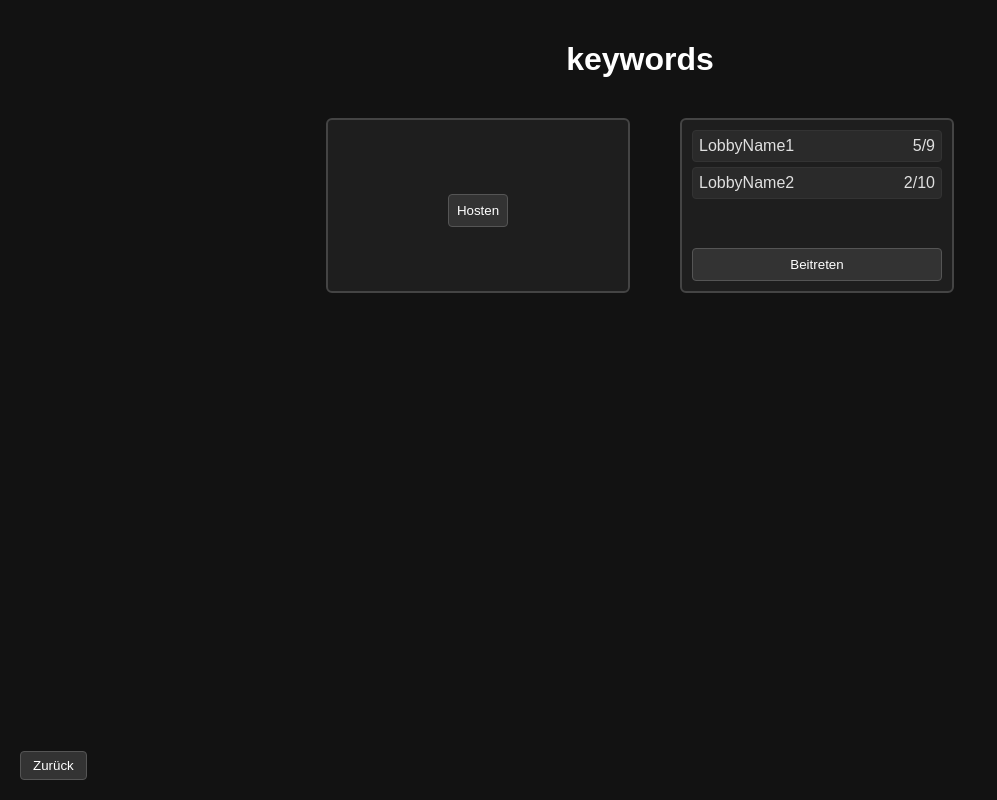
After one commit to Aipster1/GameAip, a Flask app: page /lobby/keywordsLobby in a window 1280 px wide. The commit adds this page. Shown: the whole page, without its empty margins (0-997 px from the left). Run offline with Flask 3, Linux system fonts and the light colour scheme; parts of the project's set-up code (start-up, migrations or seed data) failed here and were passed over.

Commit message:
Lobby
adding Lobby and GameLobbies

```diff
--- a/app.py
+++ b/app.py
@@ -18,7 +18,6 @@ socketio = SocketIO(app, ping_interval=60, ping_timeout=600)
 socketLogicEvents(socketio, connectedIpAddresses, currentPlayer)
 quizLogicEvents(socketio, currentPlayer, questionCounter)
 
-
 @app.route('/')
 def index():
     print("[ROUTE] Aufgerufen: / (index)")
@@ -34,6 +33,29 @@ def game():
 def keywords():
     print("[ROUTE] Aufgerufen: /keywords")
     return render_template('keywords.html')
+
+@app.route('/lobby')
+def lobby():
+    print("[ROUTE] Aufgerufen: /lobby")
+    return render_template('lobby.html')
+
+@app.route('/lobby/keywordsLobby')
+def keywordsLobby():
+    print("[ROUTE] Aufgerufen: /lobby/keywordsLobby")
+    return render_template('keywordsLobby.html')
+
+@app.route('/lobby/quizGameLobby')
+def quizGameLobby():
+    print("[ROUTE] Aufgerufen: /lobby/quizGameLobby")
+    return render_template('quizGameLobby.html')
+
+@app.route('/lobby/flipSevenLobby')
+def flipSevenLobby():
+    print("[ROUTE] Aufgerufen: /lobby/flipSevenLobby")
+    return render_template('flipSevenLobby.html')
+
+
+
 
 def getLocalIp():
     s = socket.socket(socket.AF_INET, socket.SOCK_DGRAM)
@@ -56,4 +78,4 @@ if __name__ == '__main__':
     print(f"Fragen geladen:    {len(questions['quiz'])}")
     print("=================================\n")
 
-    socketio.run(app, host=host, port=port)
+    socketio.run(app, host=host, port=port, debug=True)
--- /dev/null
+++ b/static/css/gameLobby.css
@@ -0,0 +1,95 @@
+body {
+    font-family: Arial, sans-serif;
+    margin: 0;
+    padding: 20px;
+    background-color: #121212;
+    color: #e0e0e0;
+}
+
+.header {
+    font-weight: bold;
+    text-align: center;
+    margin-bottom: 40px;
+    color: #ffffff;
+}
+
+.lobby-container {
+    display: flex;
+    justify-content: center;
+    gap: 50px;
+}
+
+/* Hosten Box */
+.host-box {
+    display: flex;
+    align-items: center;
+    justify-content: center;
+    border: 2px solid #444;
+    background-color: #1e1e1e;
+    border-radius: 6px;
+    padding: 50px;
+    min-width: 200px;
+}
+
+/* Lobby Liste */
+.lobby-list {
+    display: flex;
+    flex-direction: column;
+    gap: 5px;
+    border: 2px solid #444;
+    padding: 10px;
+    background-color: #1e1e1e;
+    border-radius: 6px;
+    min-width: 250px;
+}
+
+.lobby-row {
+    display: flex;
+    justify-content: space-between;
+    border: 1px solid #333;
+    padding: 6px;
+    background-color: #2a2a2a;
+    border-radius: 4px;
+}
+
+.lobby-row.empty {
+    background-color: transparent;
+    border: none;
+}
+
+/* Buttons */
+.ready-button {
+    margin-top: 10px;
+    padding: 8px;
+    background-color: #333;
+    color: #fff;
+    border: 1px solid #555;
+    border-radius: 4px;
+    cursor: pointer;
+    transition: background-color 0.2s;
+}
+
+.ready-button:hover {
+    background-color: #444;
+}
+
+/* Zurück Button */
+.back-container {
+    position: fixed;
+    bottom: 20px;
+    left: 20px;
+}
+
+.back-button {
+    padding: 6px 12px;
+    background-color: #333;
+    color: #fff;
+    border: 1px solid #555;
+    border-radius: 4px;
+    cursor: pointer;
+    transition: background-color 0.2s;
+}
+
+.back-button:hover {
+    background-color: #444;
+}
--- a/templates/index.html
+++ b/templates/index.html
@@ -11,6 +11,9 @@
     <div id="join">
         <input id="name" placeholder="Name eingeben">
         <button onclick="register()">Mitspielen</button>
+    <a href="{{ url_for('lobby') }}">
+        <button type="button">Zur Lobby</button>
+    </a>
         <button onclick="register()">Keywords</button>
     </div>
 </body>
--- /dev/null
+++ b/templates/keywordsLobby.html
@@ -0,0 +1,44 @@
+<!DOCTYPE html>
+<html lang="de">
+<head>
+    <meta charset="UTF-8">
+    <meta name="viewport" content="width=device-width, initial-scale=1.0">
+    <title>Lobby</title>
+    <link rel="stylesheet" href="/static/css/gameLobby.css">
+</head>
+<body>
+    <h1 class="header">keywords</h1>
+
+    <div class="lobby-container">
+        <!-- Hosten Button -->
+        <div class="host-box">
+            <button class="ready-button">Hosten</button>
+        </div>
+
+        <!-- Lobby Liste -->
+        <div class="lobby-list">
+            <div class="lobby-row">
+                <span class="lobby-name">LobbyName1</span>
+                <span class="lobby-players">5/9</span>
+            </div>
+            <div class="lobby-row">
+                <span class="lobby-name">LobbyName2</span>
+                <span class="lobby-players">2/10</span>
+            </div>
+            <div class="lobby-row empty"></div>
+            <div class="lobby-row empty"></div>
+
+            <button class="ready-button">Beitreten</button>
+        </div>
+    </div>
+
+    <!-- Zurück Button -->
+
+
+<a href="{{ url_for('lobby') }}">
+            <div class="back-container">
+        <button class="back-button">Zurück</button>
+    </div>
+    </a>
+</body>
+</html>
```
Also changed, not shown: static/css/keywordStyle.css (+37 -8 lines), static/css/lobby.css (added, +87 -0 lines), templates/flipSevenLobby.html (added, +42 -0 lines), templates/lobby.html (added, +54 -0 lines), templates/quizGameLobby.html (added, +40 -0 lines), static/css/img/flip7.jpg (added), static/css/img/keywords.jpg (added), static/css/img/quiz.jpg (added).
